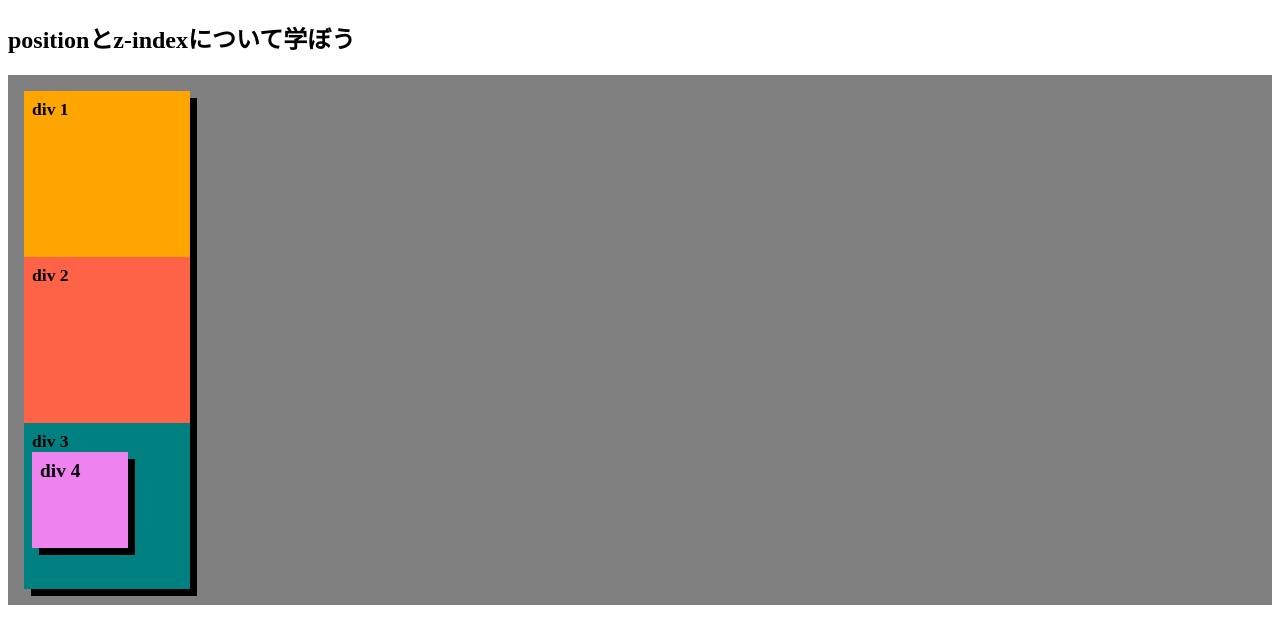
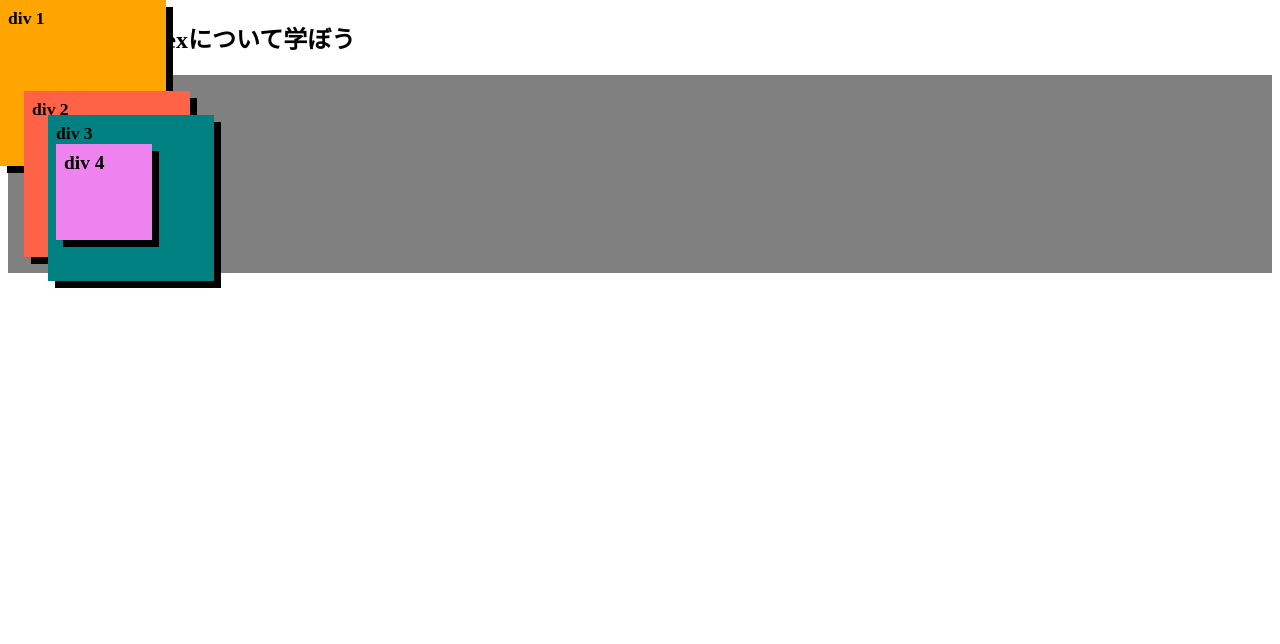
Before and after one commit to kaefan74/front-dev-tutorial-master, a plain HTML site: page 02_HTMLとCSSを極める（トランジション編）/050_positionとz-indexについて学ぼう/start/index.html in a window 1280 px wide. Drawn offline with Linux system fonts and the light colour scheme.

Commit message:
positionとz-indexについて学ぼう :wq

```diff
--- a/02_HTMLとCSSを極める（トランジション編）/050_positionとz-indexについて学ぼう/start/style.scss
+++ b/02_HTMLとCSSを極める（トランジション編）/050_positionとz-indexについて学ぼう/start/style.scss
@@ -1,6 +1,9 @@
 #container {
+  position: relative;
   padding: 1rem;
   background-color: gray;
+  z-index: 1;
+  // height: 1000px;
 }
 
 div {
@@ -14,15 +17,27 @@ div {
 
 .div-1 {
   background: orange;
+  position: fixed;
+  top:0;
+  left: 0;
+  z-index: 20;
 }
 .div-2 {
   background: tomato;
+  position: relative;
+  z-index: 30;
 }
 .div-3 {
   background: teal;
+  position: absolute;
+  top: 40px;
+  left: 40px;
+  z-index: 100;
 }
 .div-4 {
   width: 80px;
   height: 80px;
   background-color: violet;
+  z-index: 50;
+  position: sticky;
 }
```
Also changed, not shown: 02_HTMLとCSSを極める（トランジション編）/050_positionとz-indexについて学ぼう/start/style.css, 1 other file.
